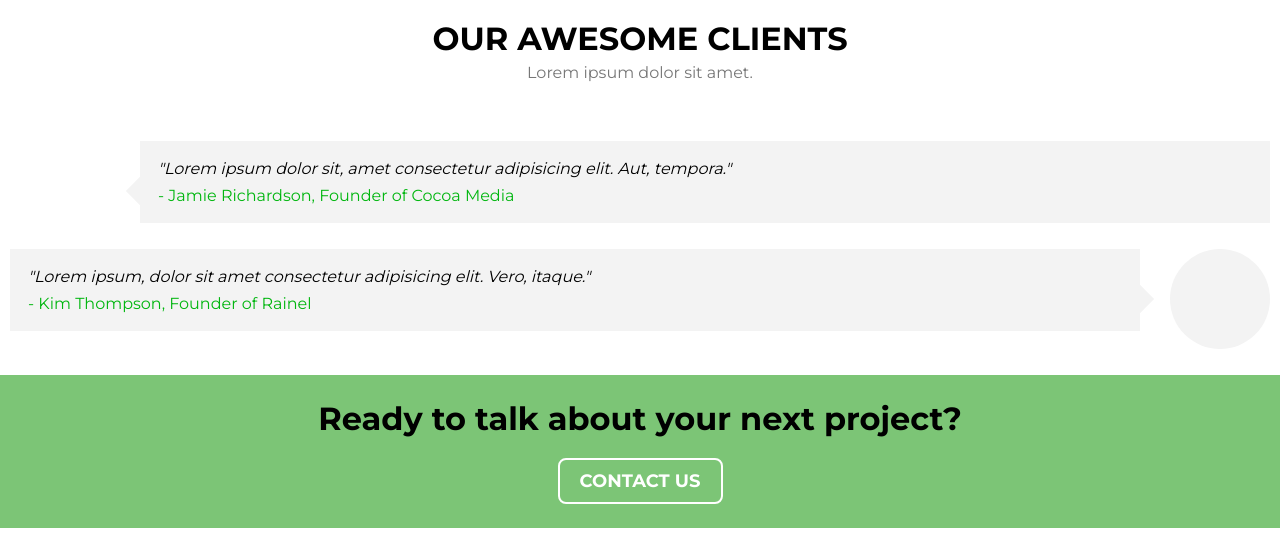
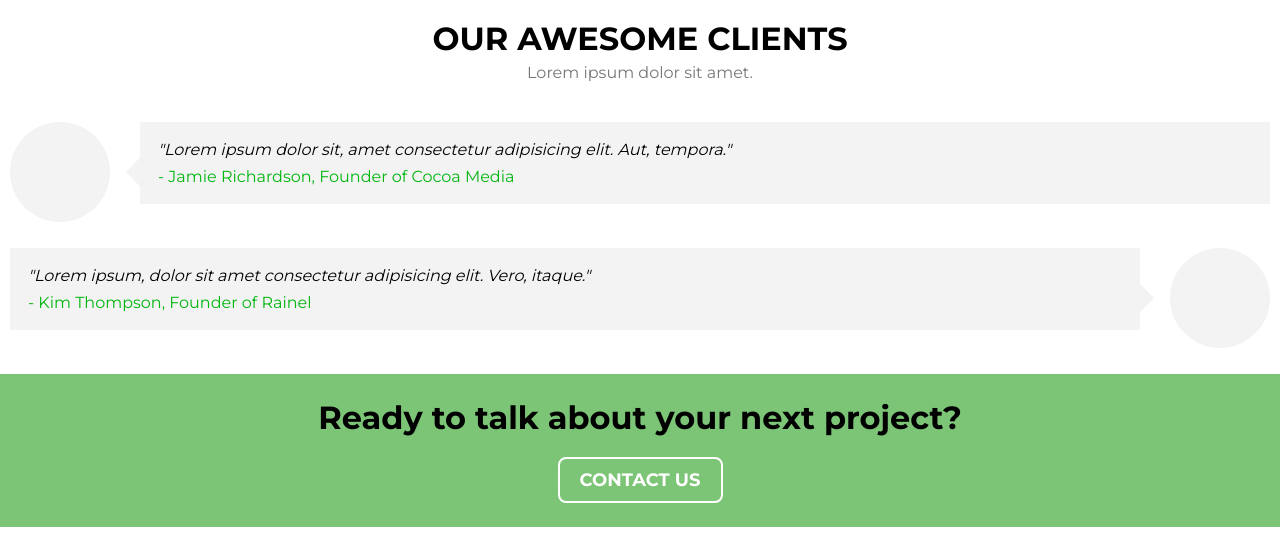
Before and after one commit to Tubka/Challenge3work, a plain HTML site: page index.html in a window 1280 px wide. Shown: the part 2540-3084 px from the top of the page. Drawn offline with Linux system fonts and the light colour scheme.

Commit message:
blad w nazwie selektora

```diff
--- a/style.css
+++ b/style.css
@@ -384,7 +384,7 @@ div.logo button {
   text-align: center;
 }
 
-.clients .clients .portrait_richardson {
+.clients .portrait_richardson {
   float: left;
   height: 100px;
   width: 100px;
```
